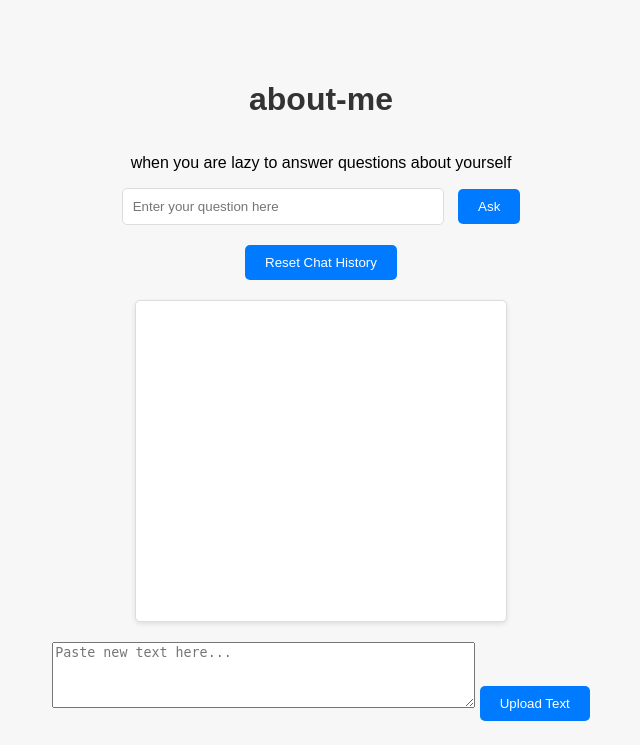
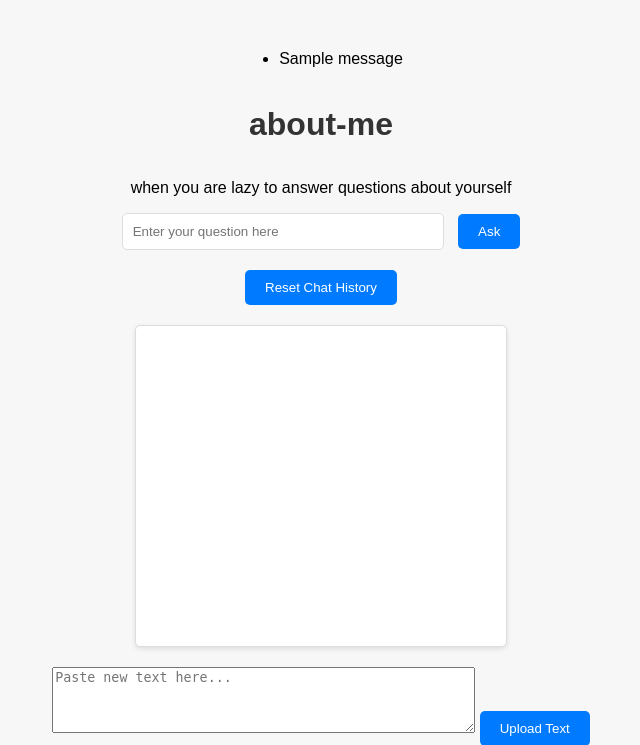
Before and after one commit to mbatacan/about-me, a Flask app: page / in a window 1280 px wide. Shown: the top 745 px of the page, without its empty margins (319-959 px from the left). Run offline with Flask 3, Linux system fonts and the light colour scheme; one stand-in notice (Sample message) is shown; parts of the project's set-up code (start-up, migrations or seed data) failed here and were passed over.

Commit message:
fix flash message issue

```diff
--- a/notebooks/app.py
+++ b/notebooks/app.py
@@ -31,7 +31,6 @@ def reset_session():
 
 @app.route('/', methods=['GET', 'POST'])
 def home():
-    session.clear()
     if 'history' not in session:
         session['history'] = []  # Initialize an empty history
 
@@ -55,7 +54,6 @@ def upload_text():
     else:
         flash('Please submit non-empty text.')
 
-    sleep(2)
     return redirect(url_for('home'))
 
 
--- a/notebooks/templates/index.html
+++ b/notebooks/templates/index.html
@@ -8,6 +8,15 @@
 </head>
 
 <body>
+    {% with messages = get_flashed_messages() %}
+    {% if messages %}
+    <ul class="flashes">
+        {% for message in messages %}
+        <li>{{ message }}</li>
+        {% endfor %}
+    </ul>
+    {% endif %}
+    {% endwith %}
     <h1>about-me</h1>
     <p>when you are lazy to answer questions about yourself</p>
     <form action="/" method="post">
```
